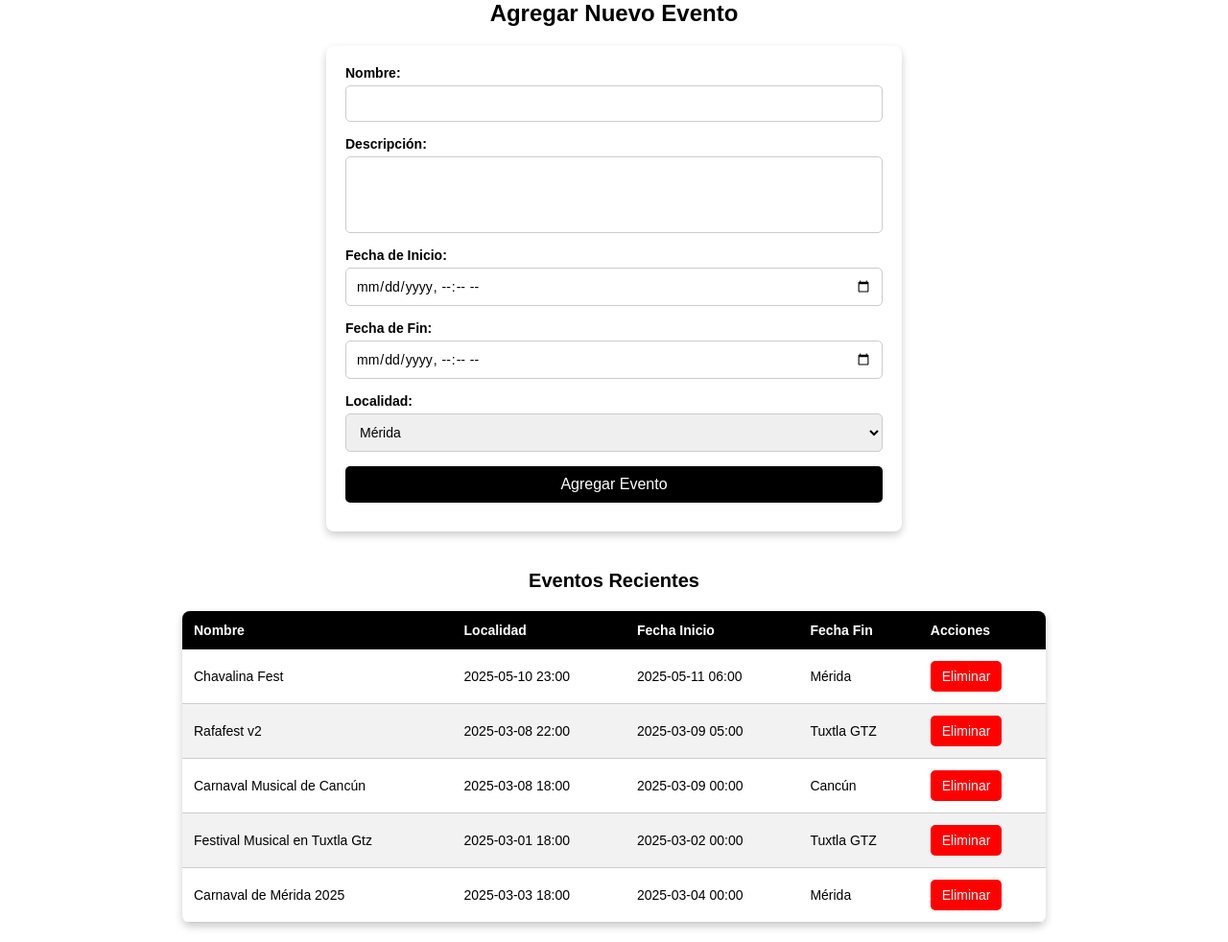
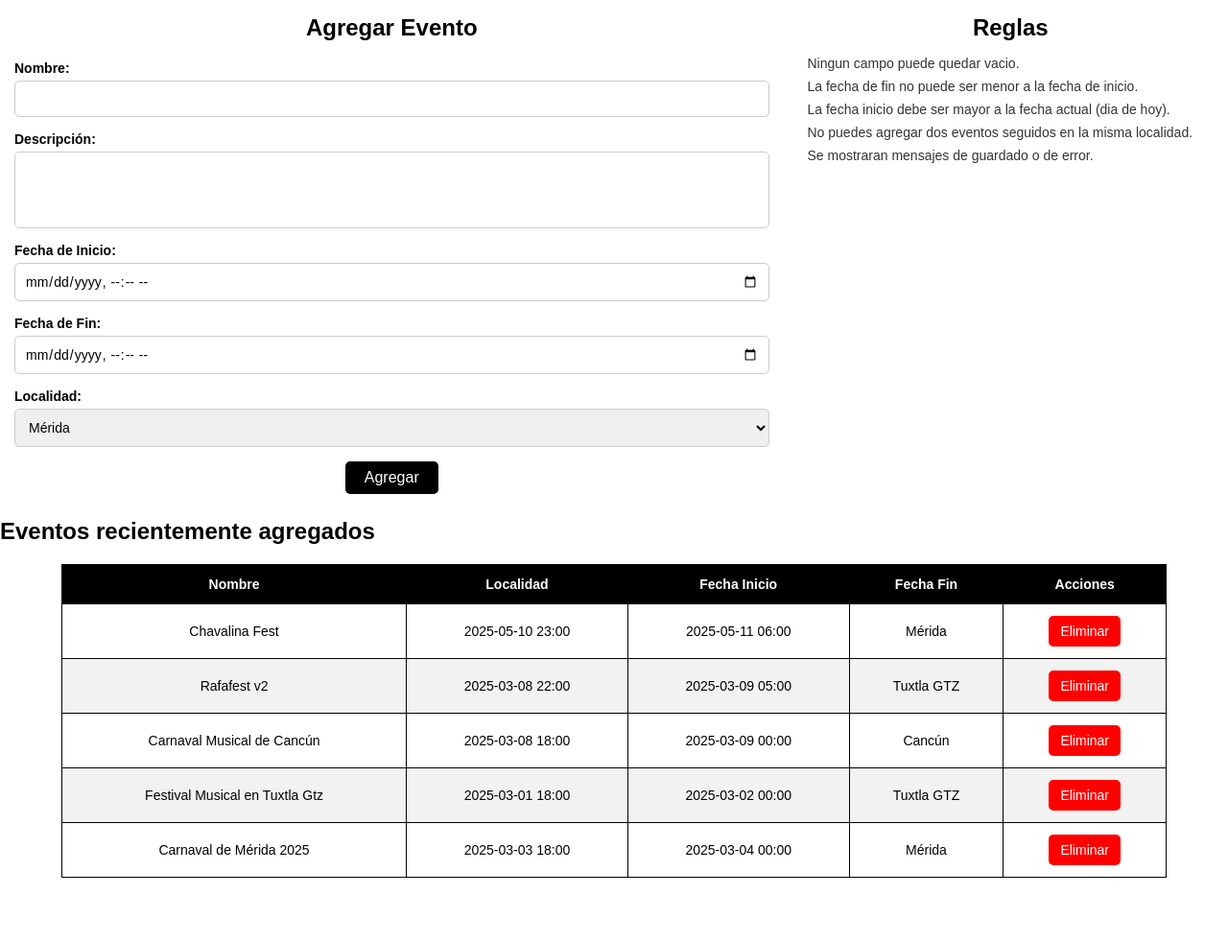
Before and after one commit to RVMiranda/web-II-MirandaCruz, a Django app: page /examen/eventos/agregar_evento/ in a window 1280 px wide. Shown: the part 52-1034 px from the top of the page at 96% size. After the commit the page ends 967 px from the top, so only its background shows below. Run offline with Django 5.2, Linux system fonts and the light colour scheme; data comes from the database, SQL or seed files in the repository.

Commit message:
modificaciones de formato css

```diff
--- a/django-app-modelo/modelo_app/static/css/examen/agregarEvento.css
+++ b/django-app-modelo/modelo_app/static/css/examen/agregarEvento.css
@@ -1,4 +1,3 @@
-/* RESET GENERAL */
 * {
     margin: 0;
     padding: 0;
@@ -6,22 +5,23 @@
     font-family: Arial, sans-serif;
 }
 
-
-/* TÍTULO PRINCIPAL */
-h1 {
-    text-align: center;
-    font-size: 24px;
-    margin-bottom: 20px;
+.containerPrincipal {
+    display: flex;
+    justify-content: space-between;
+    align-items: flex-start;
+    width: 100%;
+    margin: 10 auto;
+    padding: 15px;
 }
 
-/* ========== FORMULARIO DE AGREGAR EVENTO ========== */
 .form-container {
-    max-width: 600px;
-    margin: 0 auto;
-    padding: 20px;
-    background-color: white;
-    border-radius: 8px;
-    box-shadow: 0px 4px 8px rgba(0, 0, 0, 0.2);
+    width: 65%;
+    margin-right: 40px;
+}
+
+.form-container h2 {
+    text-align: center;
+    margin-bottom: 20px;
 }
 
 .form-container form {
@@ -51,54 +51,81 @@ h1 {
     height: 80px;
 }
 
-/* BOTÓN DE AGREGAR */
 .form-container button {
     background-color: black;
     color: white;
     border: none;
-    padding: 10px;
+    padding: 8px 20px;
     font-size: 16px;
     cursor: pointer;
     border-radius: 5px;
+    width: auto;
+    align-self: center;
 }
 
 .form-container button:hover {
     background-color: #333;
 }
 
-/* MENSAJE DE ERROR O ÉXITO */
 .mensaje {
     text-align: center;
     font-size: 14px;
     margin-top: 10px;
 }
 
-/* ========== TABLA DE EVENTOS ========== */
-h2 {
-    margin-top: 40px;
+.reglas {
+    width: 35%;
+}
+
+.reglas h2 {
+    margin-bottom: 15px;
     text-align: center;
+    align-self: center;
+}
+
+.reglas p {
+    font-size: 14px;
+    margin-bottom: 8px;
+    color: #333;
+}
+
+.tablaContainer {
+    width: 100%;
+    margin-top: 30px;
+    padding: 0 20px;
+}
+
+
+.tablaContainer h2 {
+    text-align: left;
     font-size: 20px;
+    margin-bottom: 10px;
+    margin: 20px auto;
 }
 
 table {
-    width: 100%;
-    max-width: 900px;
+    width: 90%;
     margin: 20px auto;
     border-collapse: collapse;
     background-color: white;
-    border-radius: 8px;
-    box-shadow: 0px 4px 8px rgba(0, 0, 0, 0.2);
     overflow: hidden;
+    /*border: 1px solid black; */
+    text-align: center;
+}
+
+thead th, tbody td {
+    border: 1px solid black;
 }
 
 thead {
+    text-align: center;
     background-color: black;
     color: white;
 }
 
 thead th {
     padding: 12px;
-    text-align: left;
+    text-align: center;
     font-size: 14px;
 }
 
@@ -115,7 +142,6 @@ tbody tr:nth-child(even) {
     background-color: #f2f2f2;
 }
 
-/* BOTÓN ELIMINAR */
 button.eliminar-btn {
     background-color: red;
     color: white;
--- a/django-app-modelo/modelo_app/static/js/examen/agregarEventos.js
+++ b/django-app-modelo/modelo_app/static/js/examen/agregarEventos.js
@@ -23,7 +23,6 @@ document.addEventListener("DOMContentLoaded", function () {
         localidad_id: parseInt(localidad)
     };
         console.log("Datos enviados:", data);
-        // Obtener el token CSRF desde la cookie
         const csrftoken = getCSRFToken();
 
         fetch(EVENTO_CREATE_URL, {
@@ -31,7 +30,7 @@ document.addEventListener("DOMContentLoaded", function () {
             headers: {
                 "Accept": "application/json",
                 "Content-Type": "application/json",
-                "X-CSRFToken": csrftoken, // Corrección aquí
+                "X-CSRFToken": csrftoken,
             },
             body: JSON.stringify(data),
         })
@@ -54,7 +53,6 @@ document.addEventListener("DOMContentLoaded", function () {
             });
     });
 
-    // Función para obtener el CSRF Token de las cookies
     function getCSRFToken() {
         let csrfToken = null;
         document.cookie.split(";").forEach(cookie => {
@@ -82,11 +80,11 @@ document.addEventListener("DOMContentLoaded", function () {
             return;
         }
 
-        fetch(EVENTO_LIST_URL)  // 🔹 Obtener eventos actualizados
+        fetch(EVENTO_LIST_URL)
         .then(response => response.json())
         .then(data => {
             console.log("Eventos actualizados:", data);
-            tablaBody.innerHTML = "";  // 🔹 Limpiamos la tabla
+            tablaBody.innerHTML = "";
 
             data.forEach(evento => {
                 const fila = document.createElement("tr");
@@ -100,7 +98,6 @@ document.addEventListener("DOMContentLoaded", function () {
                 tablaBody.appendChild(fila);
             });
 
-            // 🔹 Asignar eventos de eliminación a los botones
             document.querySelectorAll(".eliminar-btn").forEach(button => {
                 button.addEventListener("click", function () {
                     const eventoId = this.getAttribute("data-id");
@@ -129,7 +126,7 @@ document.addEventListener("DOMContentLoaded", function () {
         .then(data => {
             console.log("✅ Respuesta del servidor:", data);
             alert(data.mensaje || "Evento eliminado correctamente");
-            actualizarTablaEventos();  // 🔹 Recargar la tabla sin refrescar la página
+            actualizarTablaEventos();
         })
         .catch(error => console.error("🚨 Error al eliminar evento:", error));
     }
--- a/django-app-modelo/modelo_app/templates/base/header.html
+++ b/django-app-modelo/modelo_app/templates/base/header.html
@@ -12,7 +12,7 @@
           <a href="{% url 'Eventos' %}">Eventos</a>
           <a href="{% url 'Boletos' %}">Boletos</a>
           <a href="">Productos</a>
-          <a href="">Admin</a>
+          <a href="{% url 'admin:index' %}">Admin</a>
       </div>
   </div>
 </nav>
--- a/django-app-modelo/modelo_app/templates/examen/agregarEvento.html
+++ b/django-app-modelo/modelo_app/templates/examen/agregarEvento.html
@@ -8,9 +8,11 @@
 {% endblock %}
 
 {% block content %}
-<h1>Agregar Nuevo Evento</h1>
 
+
+<div class="containerPrincipal">
     <div class="form-container">
+        <h2> Agregar Evento </h2>
         <form id="evento-form">
             <input id="csrf_token" name="csrfmiddlewaretoken" value="{{ csrf_token }}" hidden>
             <label>Nombre:</label>
@@ -32,12 +34,24 @@
                 {% endfor %}
             </select>
 
-        <button id="crearButton" type="submit">Agregar Evento</button>
+            <button id="crearButton" type="submit">Agregar</button>
         </form>
         <p id="mensaje" class="mensaje"></p>
     </div>
+    <div class="reglas">
+        <h2>Reglas</h2>
+        <p> Ningun campo puede quedar vacio. </p>
+        <p> La fecha de fin no puede ser menor a la fecha de inicio. </p>
+        <p> La fecha inicio debe ser mayor a la fecha actual (dia de hoy). </p>
+        <p> No puedes agregar dos eventos seguidos en la misma localidad. </p>
+        <p> Se mostraran mensajes de guardado o de error. </p>
+    </div>
+</div>
 
-<h2>Eventos Recientes</h2>
+
+
+<div class="tablaConainer">
+    <h2>Eventos recientemente agregados</h2>
     <table id="tablaEventos">
         <thead>
             <tr>
@@ -52,6 +66,8 @@
 
         </tbody>
     </table>
+</div>
+
 {% endblock %}
 
 {% block scripts %}
```
Lines whose indentation alone changed are shown as unchanged.
